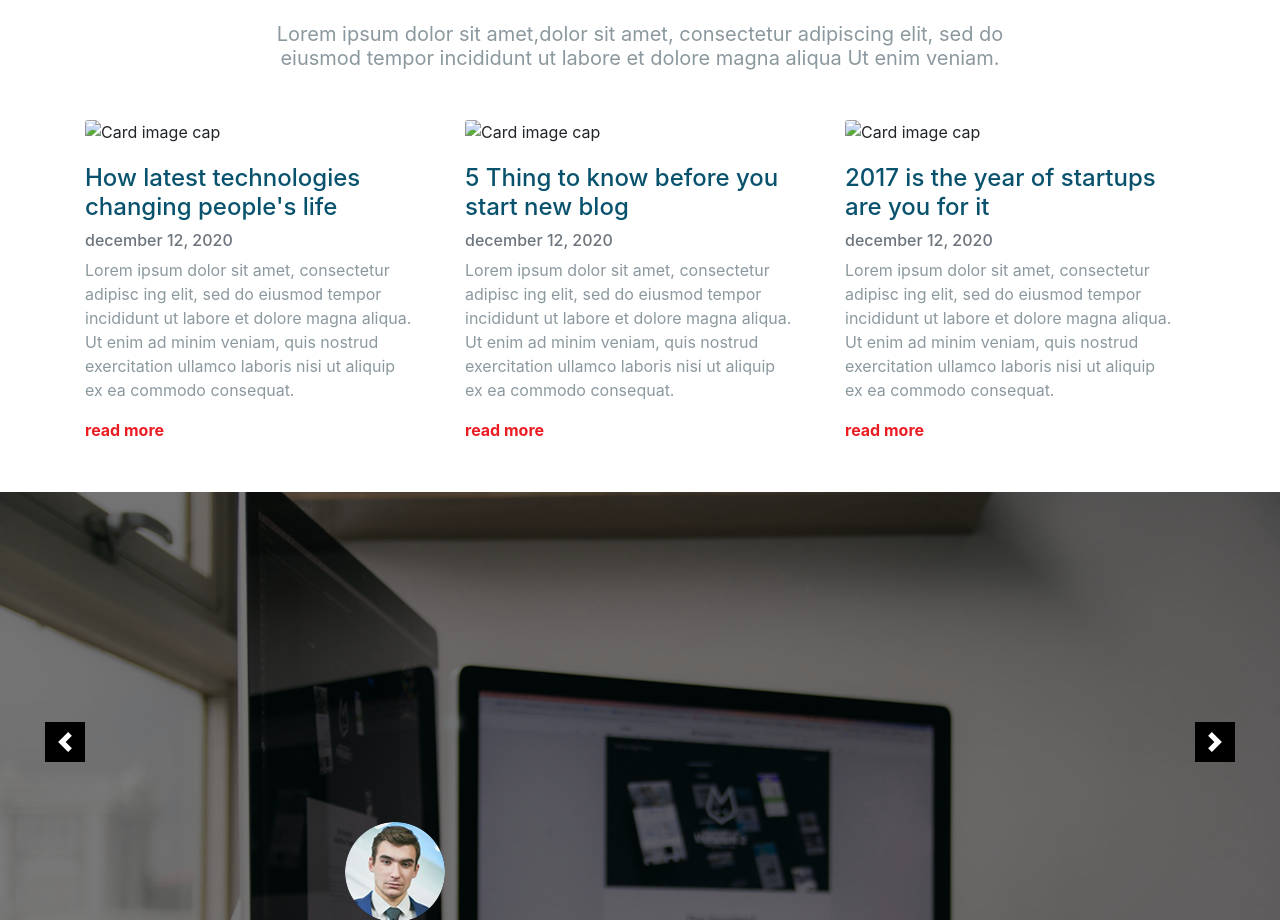
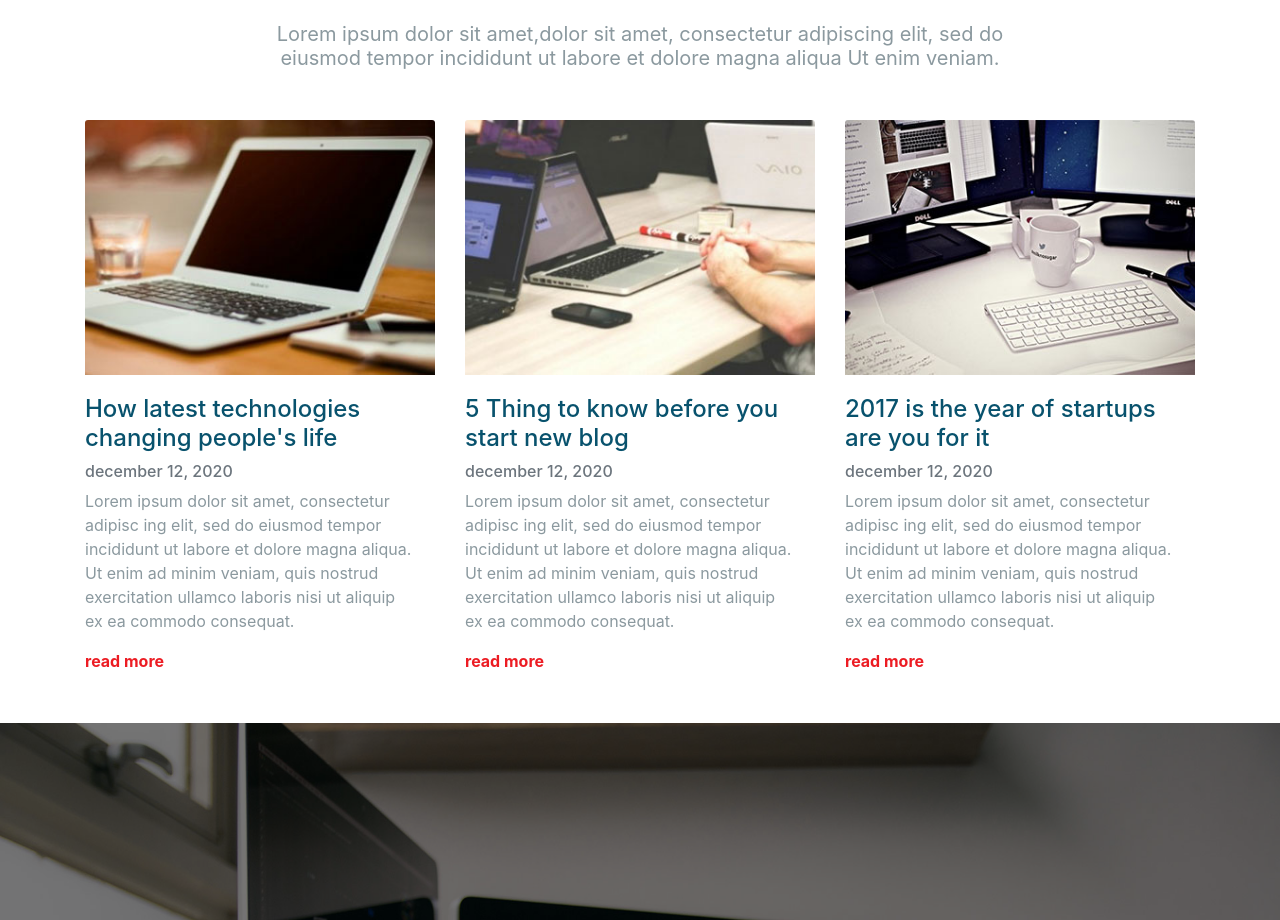
Before and after one commit to mohamedgaid92/ELITE-CORP-TEMPLATE, a plain HTML site: page index.html in a window 1280 px wide. Shown: the part 2487-3407 px from the top of the page. Drawn offline with nearby package versions, Linux system fonts and the light colour scheme.

Commit message:
Update index.html

```diff
--- a/index.html
+++ b/index.html
@@ -257,7 +257,7 @@
       <div class="row text-left">
         <div class="col-md">
           <div class="card">
-            <img class="card-img-top" src="post01.jpg" alt="Card image cap">
+            <img class="card-img-top" src="imgs/post01.jpg" alt="Card image cap">
             <div class="card-body">
               <h4 class="card-title">How latest technologies changing people's life</h4>
               <h6 class="card-subtitle mb-2 text-muted">december 12, 2020</h6>
@@ -270,7 +270,7 @@
 
         <div class="col-md">
           <div class="card">
-            <img class="card-img-top" src="post02.jpg" alt="Card image cap">
+            <img class="card-img-top" src="imgs/post02.jpg" alt="Card image cap">
             <div class="card-body">
               <h4 class="card-title">5 Thing to know before you start new blog</h4>
               <h6 class="card-subtitle mb-2 text-muted">december 12, 2020</h6>
@@ -284,7 +284,7 @@
 
         <div class="col-md">
           <div class="card">
-            <img class="card-img-top" src="post03.jpg" alt="Card image cap">
+            <img class="card-img-top" src="imgs/post03.jpg" alt="Card image cap">
             <div class="card-body">
               <h4 class="card-title">2017 is the year of startups are you for it</h4>
               <h6 class="card-subtitle mb-2 text-muted">december 12, 2020</h6>
```
